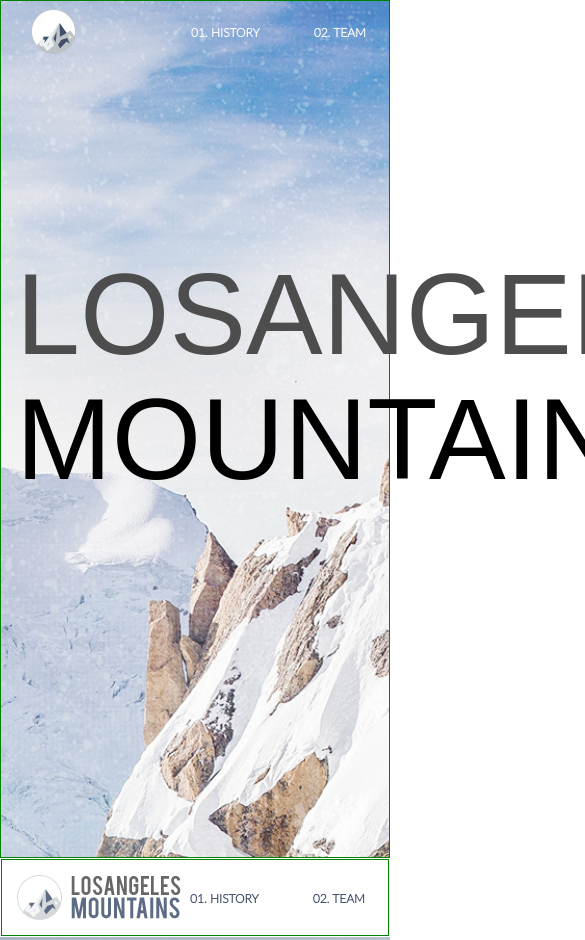
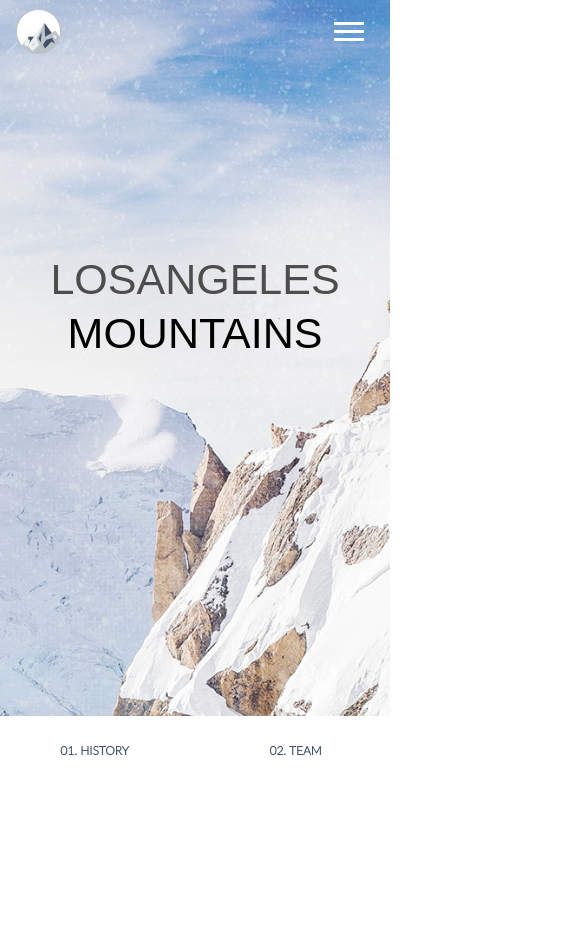
Before and after one commit to BigHeadliner/Mountain, a website: page app/index.html in a window 390 px wide. Shown: the top 940 px of the page, 585 px wide, since content can reach past the window. After the commit the page ends 844 px from the top, so only its background shows below. Drawn offline with nearby package versions, Linux system fonts and the light colour scheme; files that its build step writes are made by us from their sources.

Commit message:
start adaptive work

```diff
--- a/app/index.html
+++ b/app/index.html
@@ -19,6 +19,11 @@
          <img  class="header__img" src="images/logo.png" alt="logo imge">
        </a>
        <nav class="menu">
+        <button class="menu__btn" id="menu__btn">
+          <span class="row-top"></span>
+          <span class="row-middle"></span>
+          <span class="row-bottom"></span>
+       </button>
         <ul class="menu__list" id="menu__list">
           <li class="menu__item">
             <a href="#" class="menu__link">01. HISTORY </a>
@@ -30,15 +35,14 @@
        </nav>
     </div>
 
-    <div class="header__main">
+     <div class="header__main">
        <h1 class="header__main-title header__main-title--top">LOSANGELES</h1>
        <h1 class="header__main-title header__main-title-bottom">MOUNTAINS</h1>
     </div>
-
    </div>
   </header>
 
-  <div class="header-bottom">
+   <div class="header-bottom">
     <div class="container">
       <div class="header-bottom__inner">
         <a class="header-bottom__logo" href="#">
@@ -46,7 +50,7 @@
         </a>
 
         <nav class="menu">
-          <ul class="menu__list" id="menu__list">
+          <ul class="menu__list-hb">
             <li class="menu__item">
               <a href="#" class="menu__link">01. HISTORY </a>
             </li>
@@ -59,7 +63,7 @@
     </div>
   </div>
 
-  <section class="history">
+  <!-- <section class="history">
     <div class="container">
     <div class="history__title-box">
       <h2 class="history__title">
@@ -235,7 +239,7 @@
         </p>
       </div>
     </div>
-  </footer>
+  </footer> -->
 
   <script src="js/main.min.js"></script>
 </body>
--- a/app/js/main.js
+++ b/app/js/main.js
@@ -1,47 +1,21 @@
 // $(function () {
 
-//   const hamburger = document.getElementById('menu__btn');
-//   const headerMenu = document.getElementById('menu__list');
-//   const menuLink = document.querySelectorAll('.menu__link');
-//   const popUpBody = document.getElementById('popup');
-//   const openPopUp = document.querySelectorAll('.popup-open-btn');
-//   const closePopUp = document.getElementById('close-popup');
+   const hamburger = document.getElementById('menu__btn');
+   const headerMenu = document.getElementById('menu__list');
+   const menuLink = document.querySelectorAll('.menu__link');
 
 
-//   $('.gallery__slider-items').slick({
-//     arrows: false,
-//     dots: true,
-//     fade: true,
-//   });
+    hamburger.addEventListener('click', () => {
+    headerMenu.classList.toggle('menu__list--active');
+    hamburger.classList.toggle('menu__btn--open');
+})
 
-
-//   hamburger.addEventListener('click', () => {
-//     headerMenu.classList.toggle('menu__list--active');
-//     hamburger.classList.toggle('menu__btn--open');
-//   })
-
-//   menuLink.forEach(link => {
-//     link.addEventListener('click', () => {
-//       headerMenu.classList.remove('menu__list--active');
-//       hamburger.classList.remove('menu__btn--open');
-//     })
-//   })
-
-//   openPopUp.forEach(link => {
-//     link.addEventListener('click', () => {
-//       popUpBody.classList.add('active-popup');
-//     })
-//   })
-
-
-
-//   closePopUp.addEventListener('click', () => {
-//     popUpBody.classList.remove('active-popup');
-//   })
-
-
-
-// });
+   menuLink.forEach(link => {
+     link.addEventListener('click', () => {
+       headerMenu.classList.remove('menu__list--active');
+       hamburger.classList.remove('menu__btn--open');
+     })
+   })
 
 
 $('.climb-tabs__link').on('click', function(e){
--- a/app/scss/_global.scss
+++ b/app/scss/_global.scss
@@ -14,5 +14,5 @@ body{
     max-width: 1000px;
     margin: 0 auto;
     padding: 0 15px;
-    border: 1px solid green;
+    border: 1px solid transparent;
 }
--- a/app/scss/_media.scss
+++ b/app/scss/_media.scss
@@ -1,182 +1,106 @@
+@media(max-width:900px) {
 
-     @media(max-width:1140px) {
-
-          /* -- map -- */
-
-        .contact__map{
-           margin: 0 auto 50px;
-           border: 1px solid transparent;
-           display: flex;
-           justify-content: center;
-           align-items: center;
+    .header__top {
+        position: relative;
+    }
 }
 
-     }
+@media(max-width:800px) {
 
-     @media(max-width: 800px) {
-
-         /* -- map -- */
-
-         iframe{
-             height: 425px;
-         }
-
-         /* -- contact -- */
-
-        .contact__address {
-
-            margin-bottom: 77px;
-        }
-
-     }
-
-
-    @media(max-width:703px) {
-
-       /* -- slider -- */
-
-        .slick-dots{
-
-            bottom: 50px;
-        }
-
-        .slick-dots button {
-            margin: 0 7px;
+    .header__main-title{
+        font-size: 87px;
+        line-height: 114px;
      }
 }
 
 
 @media(max-width:630px) {
 
-    /* -- header-- */
-
-
-    .header__logo {
-        font-size: 17px;
+    .header__main-title{
+        font-size: 77px;
+        line-height: 95px;
      }
-
-    .header__user-link{
-       font-size: 15px;
-    }
-
-       /* -- map -- */
-
-       iframe{
-        height: 350px;
 }
 
 
+@media(max-width:550px) {
+
+     .header__main-title{
+        font-size: 63px;
+        line-height: 79px;
+     }
 }
 
 
- @media(max-width: 550px) {
 
-    /* -- header-- */
+@media(max-width:500px) {
 
-    .header__logo {
-       margin-left: 10px;
+    .menu {
+
+        .menu__btn {
+            display: block;
         }
 
-    .header__user-link {
-        padding: 0 7px;
+        .menu__list {
+            border: 1px solid transparent;
+            background: #E5E5E5;
+            display: block;
+            text-align: center;
+            position: absolute;
+            top: -375px;
+            left: 0;
+            right: 0;
+            transition: all 0.5s;
+
+
+            .menu__item+.menu__item {
+                margin-left: 0px;
+                padding: 15px 0 30px;
             }
 
-     /* -- popup-  */
-
-    .popup__body {
-
-        max-width: 430px;
-    }
-
-
-      /* -- contact-- */
-
-    .contact__title::before {
-
-      display: none;
-    }
-
-    .contact__bottom{
-        flex-wrap: wrap;
-    }
-
-    .contact__address{
-        text-align: center;
-        max-width: 100%;
-    }
-
-    .contact__work-time{
-        text-align: center;
-        max-width: 100%;
+            .menu__item {
+                padding: 30px 0 15px;
+                font-size: 15px;
+                border-bottom: 1px solid transparent;
             }
 
         }
 
- @media(max-width: 500px) {
-
-    /* -- header-- */
-
-    .header__logo {
-       margin-left: 15px;
-       font-size: 15px;
+        .menu__list.menu__list--active {
+            top: 79px;
         }
 
-    .header__user-link {
-        padding: 0 9px;
-        font-size: 0;
     }
 
-       /* -- main -- */
-
-    .main__title{
-        font-size: 50px;
-    }
-
-     /* -- popup-  */
-
-     .popup__body {
-
-        max-width: 360px;
-    }
-
-      /* -- slider -- */
-
-    .slick-dots {
-        bottom: 37px;
-    }
-
-       /* -- map -- */
-
-       iframe{
-        height: 300px;
+    .header__main-title {
+        font-size: 53px;
+        line-height: 63px;
     }
 
 }
 
 
- @media(max-width: 370px) {
-     /* -- main -- */
-    .main__title {
-        font-size: 43px;
+@media(max-width:450px) {
+
+    .header-bottom__inner {
+        .header-bottom__logo {
+            display: none;
         }
 
-     /* -- popup-  */
+        .menu {
+            width: 100%;
 
-     .popup__body {
-
-        max-width: 304px;
+            .menu__list-hb {
+                justify-content: space-around;
             }
-
-     /* -- slider  --*/
-
-    .slick-dots {
-        bottom: 25px;
         }
-
-     /* -- map -- */
-
-     iframe{
-        height: 250px;
     }
 
 }
+
+@media(max-width:395px) {
+    .header__main-title {
+        font-size: 43px;
+        line-height: 54px;
+    }
+}
--- a/app/scss/style.scss
+++ b/app/scss/style.scss
@@ -74,6 +74,61 @@
 
  }
 
+ .menu__btn {
+  position: relative;
+  width: 50px;
+  height: 40px;
+  border: none;
+  padding: 0;
+  background-color: transparent;
+  transition: all 0.25s;
+  text-align: center;
+  border: 1px solid transparent;
+  cursor: pointer;
+  display: none;
+
+
+  .row-top,
+  .row-middle,
+  .row-bottom {
+      position: absolute;
+      top: 0;
+      left: 9px;
+      width: 30px;
+      height: 3px;
+      background-color: #fff;
+      transform: rotate(0);
+      transition: all 0.5s;
+  }
+
+  .row-top {
+      transform: translateY(9px);
+  }
+
+  .row-middle {
+      transform: translateY(17px);
+  }
+
+  .row-bottom {
+      transform: translateY(25px);
+  }
+
+}
+
+.menu__btn--open {
+  .row-top {
+      transform: rotate(45deg) translateY(11px) translateX(14px);
+  }
+
+  .row-middle {
+      display: none;
+  }
+
+  .row-bottom {
+      transform: rotate(-45deg) translateY(14px) translateX(-10px);
+  }
+}
+
 }
 
 .header-bottom{
@@ -88,6 +143,12 @@
   }
 
   .menu{
+
+    &__list-hb{
+      display: flex;
+      justify-content: space-between;
+    }
+
 
     &__item:hover{
         border-bottom: 1px solid #414f6b;
```
Also changed, not shown: app/js/main.min.js. Lines whose indentation alone changed are shown as unchanged.
